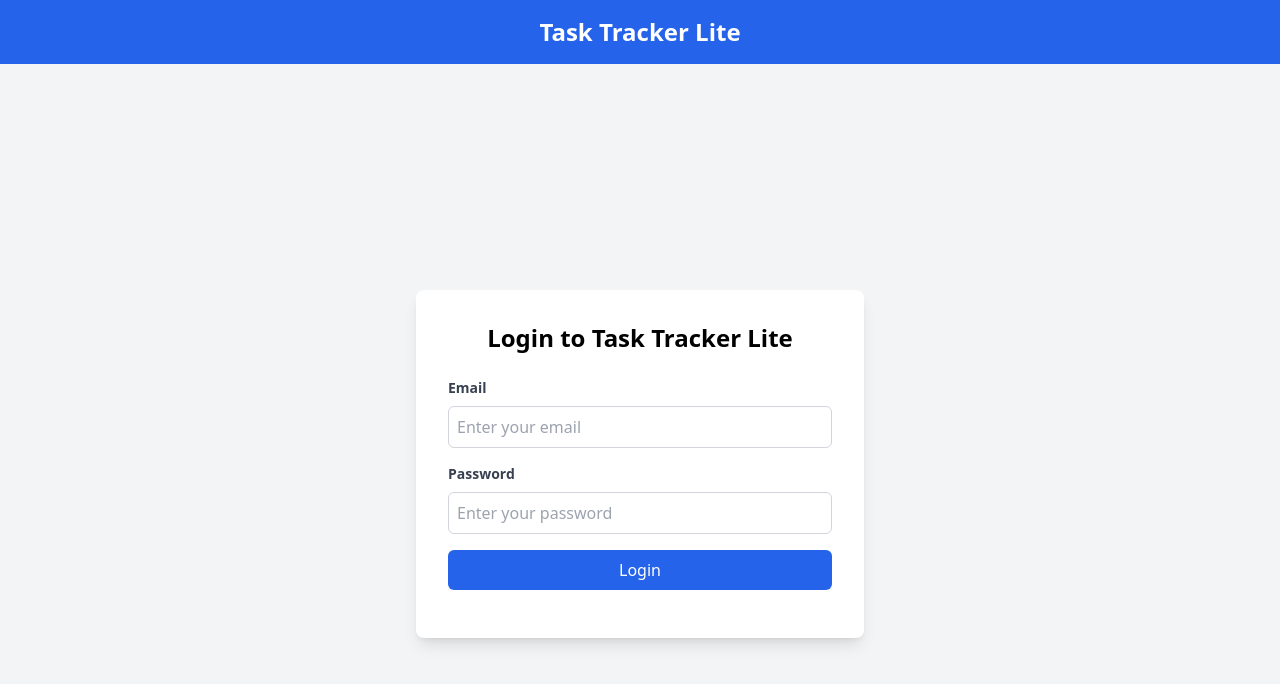
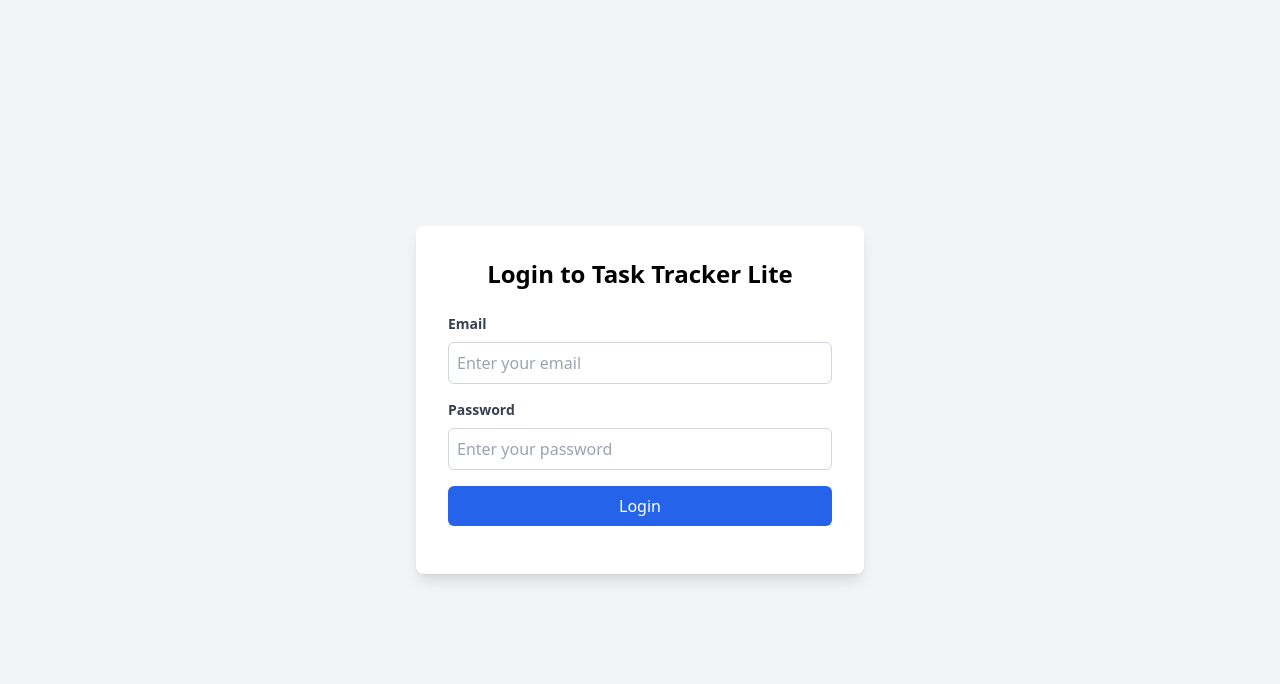
Before and after one commit to Moeez-Ur-Rehman/TimeTracker, a React (Create React App) app: page /login in a window 1280 px wide. Shown: the top 684 px of the page. Built offline with nearby package versions, Linux system fonts and the light colour scheme; no server answers.

Commit message:
deployment issues

```diff
--- a/src/routes/route.jsx
+++ b/src/routes/route.jsx
@@ -6,11 +6,11 @@ import Login from '../pages/login';
 import TaskList from '../pages/taskList';
 import SignUp from '../pages/signUp';
 import Home from '../pages/home';
-import Navbar from '../component/navbar';
+// import Navbar from '../component/navbar';
 const RouteConfig = () => {
   return (
     <>
-      <Navbar/> {/* No need for Router here */}
+      {/* <Navbar/> No need for Router here */}
       <Routes>
         <Route path="/" element={<Home />} />
         <Route path="/login" element={<Login />} />
```
